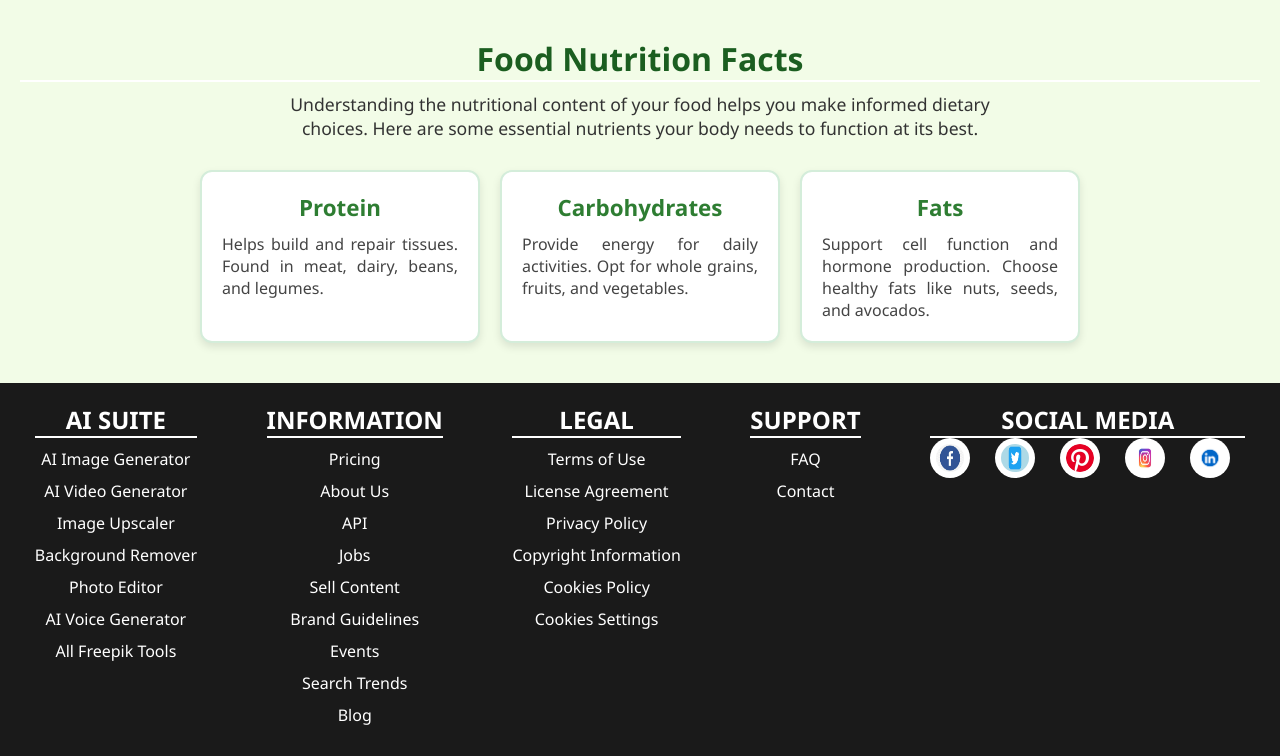
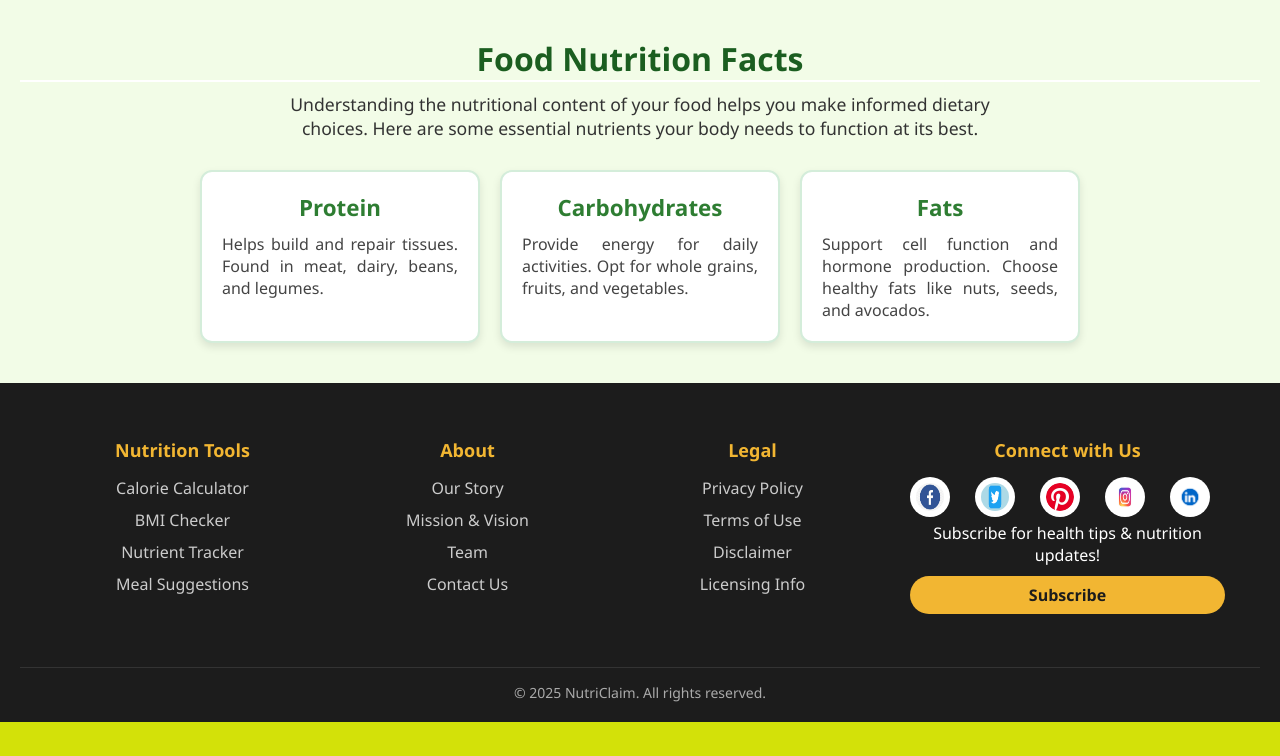
Before and after one commit to MANISHA-S-M/nutrio_yolo_website, a plain HTML site: page index.html in a window 1280 px wide. Shown: the part 3163-3919 px from the top of the page. After the commit the page ends 3885 px from the top, so only its background shows below. Drawn offline with nearby package versions, Linux system fonts and the light colour scheme.

Commit message:
Renamed home.html to index.html

```diff
--- a/home.html
+++ b/index.html
@@ -16,7 +16,7 @@
         <a href="#">Home</a>
         <a href="#medicinal-foods">Medicinal Foods</a>
         <a href="#nutrition-facts">Food Nutrition Facts</a>
-        <a href="#">About Us</a>
+        <a href="#mani">About Us</a>
       </nav>
       <div class="auth-links">
         <a href="sign.html">Register</a>
@@ -467,67 +467,54 @@ function calculateCaloriesWomen() {
     </div>
   </div>
 </section>
-<footer>
-  <div class="container">
-      <div class="ai-suite">
-          <h2>AI SUITE</h2>
+<footer id="mani" class="footer">
+  <div class="footer-container">
+    <div class="footer-section">
+      <h3>Nutrition Tools</h3>
       <ul>
-              <li><a href="#">AI Image Generator</a></li>
-              <li><a href="#">AI Video Generator</a></li>
-              <li><a href="#">Image Upscaler</a></li>
-              <li><a href="#">Background Remover</a></li>
-              <li><a href="#">Photo Editor</a></li>
-              <li><a href="#">AI Voice Generator</a></li>
-              <li><a href="#">All Freepik Tools</a></li>
+        <li><a href="#">Calorie Calculator</a></li>
+        <li><a href="#">BMI Checker</a></li>
+        <li><a href="#">Nutrient Tracker</a></li>
+        <li><a href="#">Meal Suggestions</a></li>
       </ul>
     </div>
-      <div class="information">
-          <h2>INFORMATION</h2>
+
+    <div class="footer-section">
+      <h3>About</h3>
       <ul>
-              <li><a href="#">Pricing</a></li>
-              <li><a href="#">About Us</a></li>
-              <li><a href="#">API</a></li>
-              <li><a href="#">Jobs</a></li>
-              <li><a href="#">Sell Content</a></li>
-              <li><a href="#">Brand Guidelines</a></li>
-              <li><a href="#">Events</a></li>
-              <li><a href="#">Search Trends</a></li>
-              <li><a href="#">Blog</a></li>
+        <li><a href="#">Our Story</a></li>
+        <li><a href="#">Mission & Vision</a></li>
+        <li><a href="#">Team</a></li>
+        <li><a href="#">Contact Us</a></li>
       </ul>
     </div>
-      <div class="legal">
-          <h2>LEGAL</h2>
+
+    <div class="footer-section">
+      <h3>Legal</h3>
       <ul>
+        <li><a href="#">Privacy Policy</a></li>
         <li><a href="#">Terms of Use</a></li>
-              <li><a href="#">License Agreement</a></li>
-              <li><a href="#">Privacy Policy</a></li>
-              <li><a href="#">Copyright Information</a></li>
-              <li><a href="#">Cookies Policy</a></li>
-              <li><a href="#">Cookies Settings</a></li>
+        <li><a href="#">Disclaimer</a></li>
+        <li><a href="#">Licensing Info</a></li>
       </ul>
     </div>
-      <div class="support">
-          <h2>SUPPORT</h2>
-          <ul>
-              <li><a href="#">FAQ</a></li>
-              <li><a href="#">Contact</a></li>
-          </ul>
-      </div>
-      <div class="social-media">
-          <h2>SOCIAL MEDIA</h2>
+
+    <div class="footer-section">
+      <h3>Connect with Us</h3>
       <div class="social-icons">
         <a href="#"><img src="face.jpg" alt="Facebook"></a>
         <a href="#"><img src="twitter.avif" alt="Twitter"></a>
         <a href="#"><img src="pinterest.jpg" alt="Pinterest"></a>
         <a href="#"><img src="instagram.jpg" alt="Instagram"></a>
         <a href="#"><img src="linkedin.png" alt="LinkedIn"></a>
-
       </div>
-
+      <p>Subscribe for health tips & nutrition updates!</p>
+      <button class="subscribe-btn">Subscribe</button>
     </div>
   </div>
 
-
+  <div class="footer-bottom">
+    <p>© 2025 NutriClaim. All rights reserved.</p>
   </div>
 </footer>
 
--- a/sign.js
+++ b/sign.js
@@ -6,7 +6,7 @@ document.getElementById("signupForm").addEventListener("submit", function (e) {
     // Basic demo validation (replace with real validation or backend call)
     if (email && password) {
       alert(`Signed up successfully!\nEmail: ${email}`);
-      window.location.href = "home.html";
+      window.location.href = "index.html";
     } else {
       alert("Please enter valid credentials.");
     }
```
Also changed, not shown: Login.html (+1 -1 lines). Lines whose indentation alone changed are shown as unchanged.
